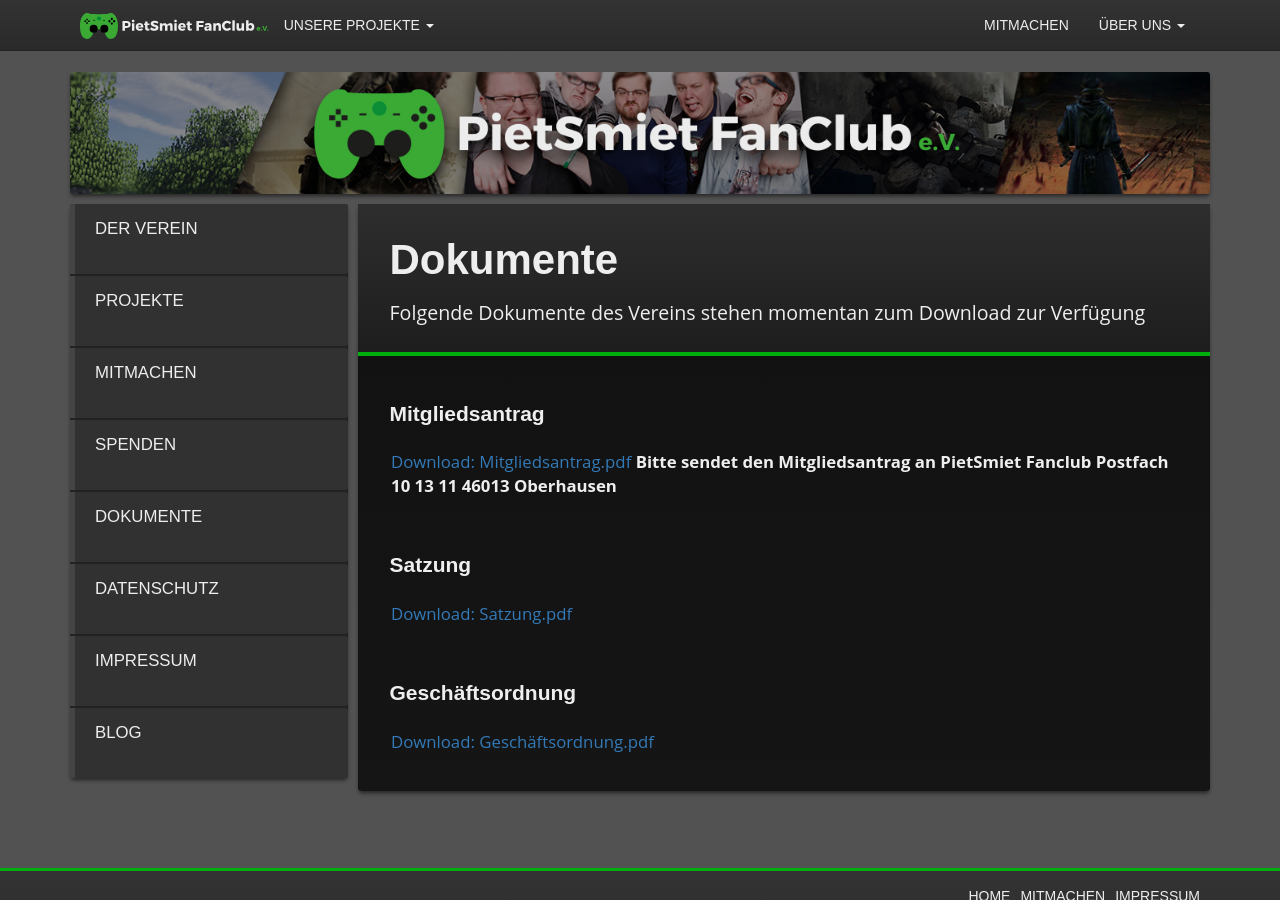
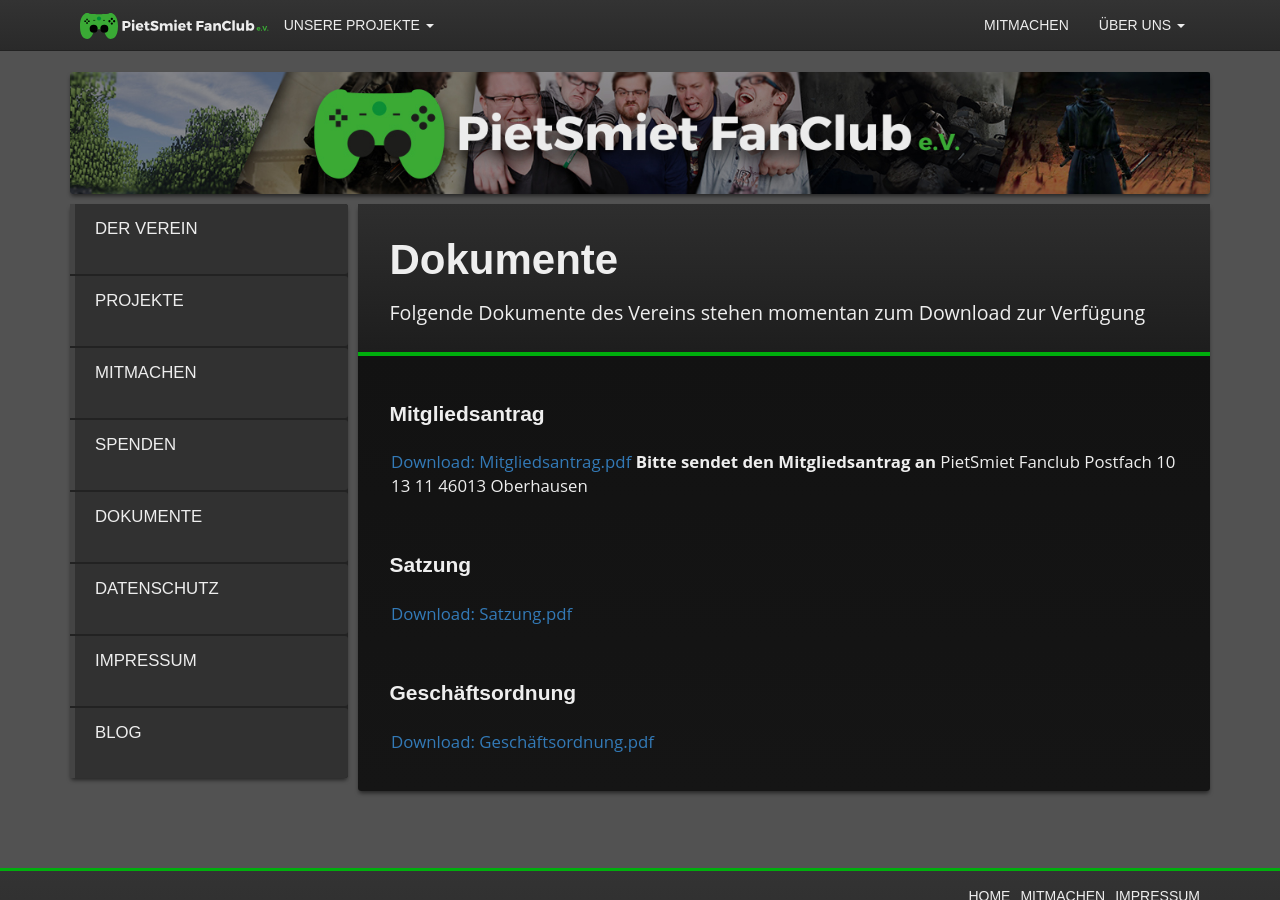
Before and after one commit to PSFanClub/Homepage, a Jekyll site: the page built from _pages/90_Dokumente.md, in a window 1280 px wide and 900 px high. Built offline with Jekyll 4.4.1, drawn with Linux system fonts in a browser that asks for light colours; nearby versions of some CDN libraries; some web fonts are replaced.

```diff
--- a/_pages/90_Dokumente.md
+++ b/_pages/90_Dokumente.md
@@ -7,10 +7,10 @@ permalink: /dokumente/
 
 ### Mitgliedsantrag
 [Download: Mitgliedsantrag.pdf](/dokumente/PietSmiet-FanClub-Mitgliedsantrag-22.08.17.pdf)
-**Bitte sendet den Mitgliedsantrag an
+**Bitte sendet den Mitgliedsantrag an**
 PietSmiet Fanclub
 Postfach 10 13 11
-46013 Oberhausen**
+46013 Oberhausen
 
 ### Satzung
 [Download: Satzung.pdf](/dokumente/PietSmiet-FanClub-Satzung-27.09.15.pdf)
```
